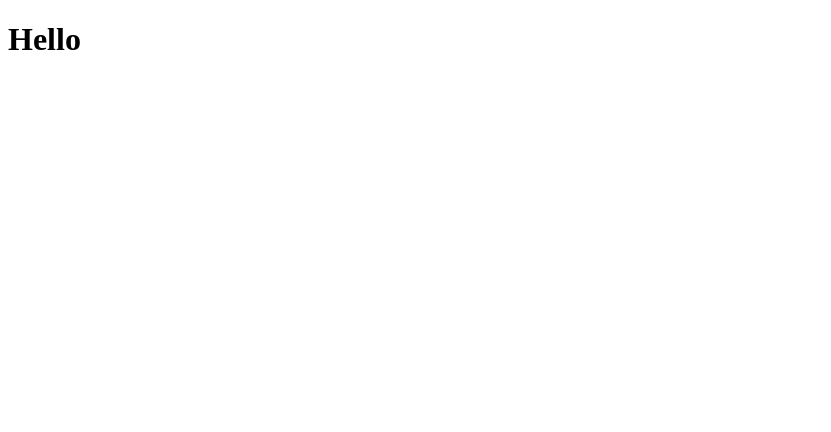
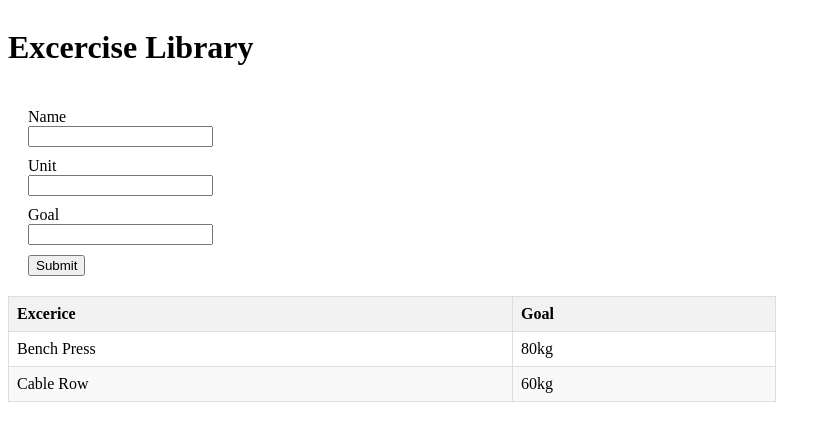
Before and after one commit to cademis/reading-library, a plain HTML site: page index.html in a window 1280 px wide. Shown: the whole page, without its empty margins (0-831 px from the left). Drawn offline with Linux system fonts and the light colour scheme.

Commit message:
get the code working with a table

```diff
--- a/index.html
+++ b/index.html
@@ -3,12 +3,39 @@
   <head>
     <meta charset="UTF-8" />
     <meta name="viewport" content="width=device-width, initial-scale=1.0" />
-    <title>Document</title>
+    <title>Excercise Library</title>
     <link rel="stylesheet" href="style.css" />
   </head>
 
   <body>
-    <h1>Hello</h1>
+    <h1>Excercise Library</h1>
+    <form id="form">
+      <div>
+        <label for="name">Name</label>
+        <input type="text" id="name" name="submitName" />
+      </div>
+      <div>
+        <label for="unit">Unit</label>
+        <input type="text" id="unit" name="unit" />
+      </div>
+      <div>
+        <label for="goal">Goal</label>
+        <input type="text" id="goal" name="goal" />
+      </div>
+      <div>
+        <button type="submit">Submit</button>
+      </div>
+    </form>
+    <table>
+      <thead>
+        <tr>
+          <th>Excerice</th>
+          <th>Goal</th>
+        </tr>
+      </thead>
+      <tbody id="myTable"></tbody>
+    </table>
+
     <script src="script.js"></script>
   </body>
 </html>
--- a/script.js
+++ b/script.js
@@ -1,7 +1,64 @@
-let myExcercises = [];
+let myExercises = [
+  {
+    name: "Bench Press",
+    unit: "kg",
+    goal: 80,
+  },
+  {
+    name: "Cable Row",
+    unit: "kg",
+    goal: 60,
+  },
+];
 
+// excercise constructor
 class Excercise {
-  constructor(author, title, pages) {}
+  constructor(name, unit, goal) {
+    this.name = name;
+    this.unit = unit;
+    this.goal = goal;
+  }
 }
 
-function addExcerciseToLog() {}
+// add excercises function
+function addExcercise(excercise, database) {
+  database.push(excercise);
+}
+
+// display the myExercises as a table
+function displayExcercises() {
+  let myTable = document.getElementById("myTable");
+  myTable.innerHTML = "";
+  myExercises.forEach((excercise) => {
+    console.log(` ${excercise.name} - ${excercise.goal}${excercise.unit}`);
+
+    //   console.log(myTable);
+
+    let row = document.createElement("tr");
+
+    let col1 = document.createElement("td");
+    let col2 = document.createElement("td");
+
+    col1.innerText = `${excercise.name}`;
+    col2.innerText = `${excercise.goal}${excercise.unit}`;
+
+    row.appendChild(col1);
+    row.appendChild(col2);
+    myTable.appendChild(row);
+  });
+}
+
+// submit form action
+const formElem = document.querySelector("#form");
+formElem.addEventListener("submit", (e) => {
+  e.preventDefault();
+
+  const nameInput = formElem.querySelector("#name").value;
+  const unitInput = formElem.querySelector("#unit").value;
+  const goalInput = formElem.querySelector("#goal").value;
+  const newExercise = new Excercise(nameInput, unitInput, goalInput);
+  addExcercise(newExercise, myExercises);
+  displayExcercises();
+});
+
+displayExcercises();
--- a/style.css
+++ b/style.css
@@ -0,0 +1,33 @@
+/* style the table #todo */
+
+body {
+  display: grid;
+  width: 60vw;
+}
+
+form {
+  width: 200px;
+  display: grid;
+  gap: 10px;
+  margin: 20px;
+}
+
+table {
+  border-collapse: collapse;
+  width: 100%;
+}
+
+th,
+td {
+  border: 1px solid #ddd;
+  padding: 8px;
+  text-align: left;
+}
+
+th {
+  background-color: #f2f2f2;
+}
+
+tr:nth-child(even) {
+  background-color: #f9f9f9;
+}
```
Also changed, not shown: 1 other file.
